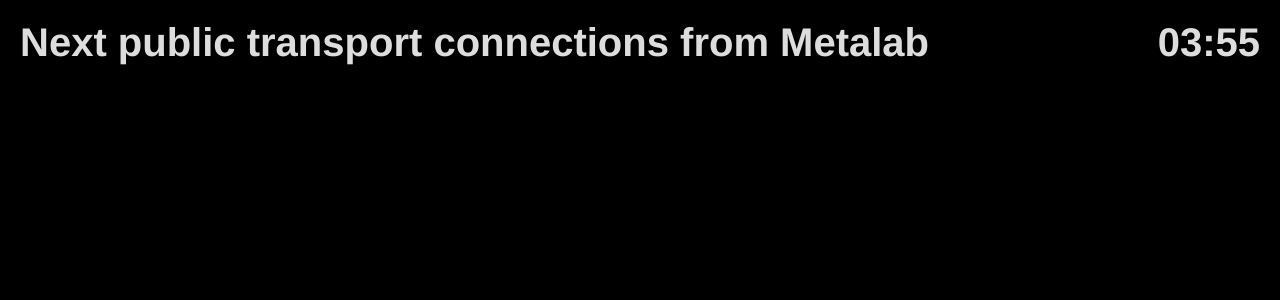
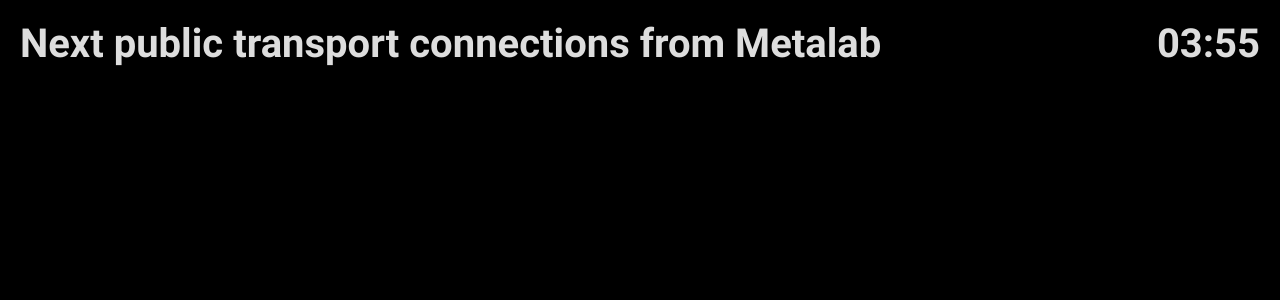
Before and after one commit to Metalab/oeffimonitor, a PHP site: page / in a window 1280 px wide. Shown: the top 300 px of the page. Run offline with PHP 8.4, Linux system fonts and the light colour scheme.

Commit message:
added Roboto to css

```diff
--- a/site/oeffis.css
+++ b/site/oeffis.css
@@ -1,6 +1,16 @@
+@font-face {
+	font-family: 'Roboto';
+	src: url('assets/Roboto-Regular.ttf');
+}
+@font-face {
+    font-family: 'Roboto';
+    src: url('assets/Roboto-Bold.ttf');
+    font-weight: bold;
+}
+
 body {
 	margin:0;
-	font-family: Helvetica, Arial, sans-serif;
+	font-family: 'Roboto', Helvetica, Arial, sans-serif;
 	background-color: black;
 	color: #ddd;
 }
```
